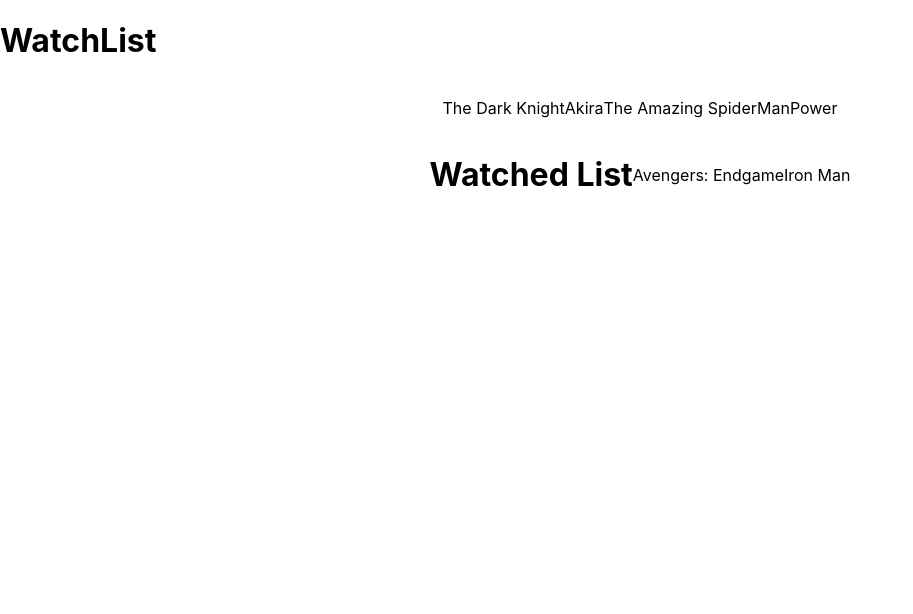
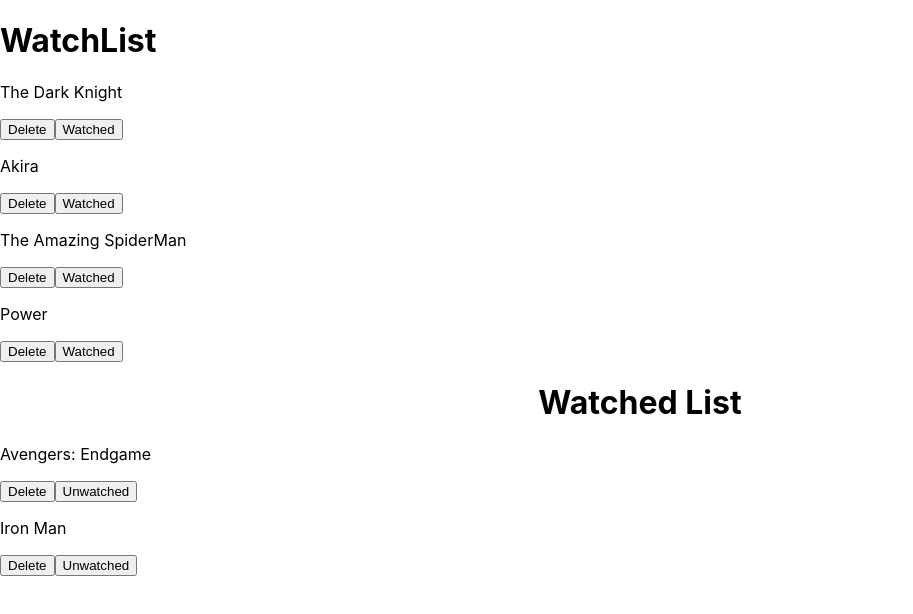
Before and after one commit to kalmansour/imovies-watchlist, a React (Create React App) app: page / in a window 1280 px wide. Shown: the top 614 px of the page, without its empty margins (0-913 px from the left). Built offline with nearby package versions, Linux system fonts and the light colour scheme.

Commit message:
Delete and Watched Button

```diff
--- a/src/components/MovieItem.js
+++ b/src/components/MovieItem.js
@@ -1,5 +1,16 @@
+import DeleteButton from "./buttons/DeleteButton";
+import WatchedButton from "./buttons/WatchedButton";
+
+import { observer } from "mobx-react";
+
 const MovieItem = ({ movie }) => {
-  return <p>{movie.title}</p>;
+  return (
+    <>
+      <p>{movie.title}</p>
+      <DeleteButton movie={movie} />
+      <WatchedButton movieWatched={movie} />
+    </>
+  );
 };
 
-export default MovieItem;
+export default observer(MovieItem);
--- a/src/components/MovieList.js
+++ b/src/components/MovieList.js
@@ -8,9 +8,9 @@
 import { ListWrapper } from "../styles";
 
 const MovieList = () => {
-  const movieList = movieStore.movies.map((movie) => (
-    <MovieItem movie={movie} />
-  ));
+  const movieList = movieStore.movies
+    .filter((movie) => movie.watched === false)
+    .map((movie) => <MovieItem movie={movie} />);
 
   return <ListWrapper>{movieList}</ListWrapper>;
 };
--- a/src/components/WatchedList.js
+++ b/src/components/WatchedList.js
@@ -8,9 +8,9 @@
 import MovieItem from "./MovieItem";
 
 const WatchedList = () => {
-  const watchedList = movieStore.watchedmovies.map((watchedmovie) => (
-    <MovieItem movie={watchedmovie} />
-  ));
+  const watchedList = movieStore.movies
+    .filter((movie) => movie.watched === true)
+    .map((movie) => <MovieItem movie={movie} />);
 
   return (
     <ListWrapper>
--- /dev/null
+++ b/src/components/buttons/DeleteButton.js
@@ -0,0 +1,11 @@
+import movieStore from "../../stores/movieStore";
+
+const DeleteButton = ({ movie }) => {
+  const handleDelete = (event) => {
+    event.preventDefault();
+    movieStore.deleteMovie(movie);
+  };
+  return <button onClick={handleDelete}>Delete</button>;
+};
+
+export default DeleteButton;
--- /dev/null
+++ b/src/components/buttons/WatchedButton.js
@@ -0,0 +1,17 @@
+import movieStore from "../../stores/movieStore";
+
+const WatchedButton = ({ movieWatched }) => {
+  // const [watched, setWatched]= useState(false)
+
+  const handleWatched = () => {
+    movieStore.watchedMovie(movieWatched);
+  };
+  return (
+    <button onClick={handleWatched}>
+      {" "}
+      {movieWatched.watched === false ? "Watched" : "Unwatched"}
+    </button>
+  );
+};
+
+export default WatchedButton;
--- a/src/components/movies.js
+++ b/src/components/movies.js
@@ -1,15 +1,33 @@
 const movies = [
   {
     title: "The Dark Knight",
+    id: 1,
+    watched: false,
   },
   {
     title: "Akira",
+    id: 2,
+    watched: false,
   },
   {
     title: "The Amazing SpiderMan",
+    id: 3,
+    watched: false,
   },
   {
     title: "Power",
+    id: 4,
+    watched: false,
+  },
+  {
+    title: "Avengers: Endgame",
+    id: 5,
+    watched: true,
+  },
+  {
+    title: "Iron Man",
+    id: 6,
+    watched: true,
   },
 ];
 
--- a/src/components/watchedmovies.js
+++ b/src/components/watchedmovies.js
@@ -1,9 +1,11 @@
 const watchedmovies = [
   {
     title: "Avengers: Endgame",
+    id: 1,
   },
   {
     title: "Iron Man",
+    id: 2,
   },
 ];
 
--- a/src/stores/movieStore.js
+++ b/src/stores/movieStore.js
@@ -1,17 +1,25 @@
-import { makeObservable, observable } from "mobx";
+import { makeObservable, observable, action } from "mobx";
 import movies from "../components/movies";
-import watchedmovies from "../components/watchedmovies";
 
 class MovieStore {
   movies = movies;
-  watchedmovies = watchedmovies;
 
   constructor() {
     makeObservable(this, {
       movies: observable,
-      watchedmovies: observable,
+      deleteMovie: action,
+      watchedMovie: action,
     });
   }
+
+  deleteMovie = (_movie) => {
+    this.movies = this.movies.filter((movie) => movie !== _movie);
+  };
+
+  watchedMovie = (movieWatched) => {
+    const movie = this.movies.find((movie) => movie.id === movieWatched.id);
+    movie.watched = !movie.watched;
+  };
 }
 
 const movieStore = new MovieStore();
--- a/src/styles.js
+++ b/src/styles.js
@@ -3,8 +3,8 @@
 export const ListWrapper = styled.div`
   align-items: center;
   justify-content: center;
-  display: flex;
-  flex-wrap: wrap;
+  /* display: flex;
+  flex-wrap: wrap; */
 
   h1 {
     text-align: center;
```
